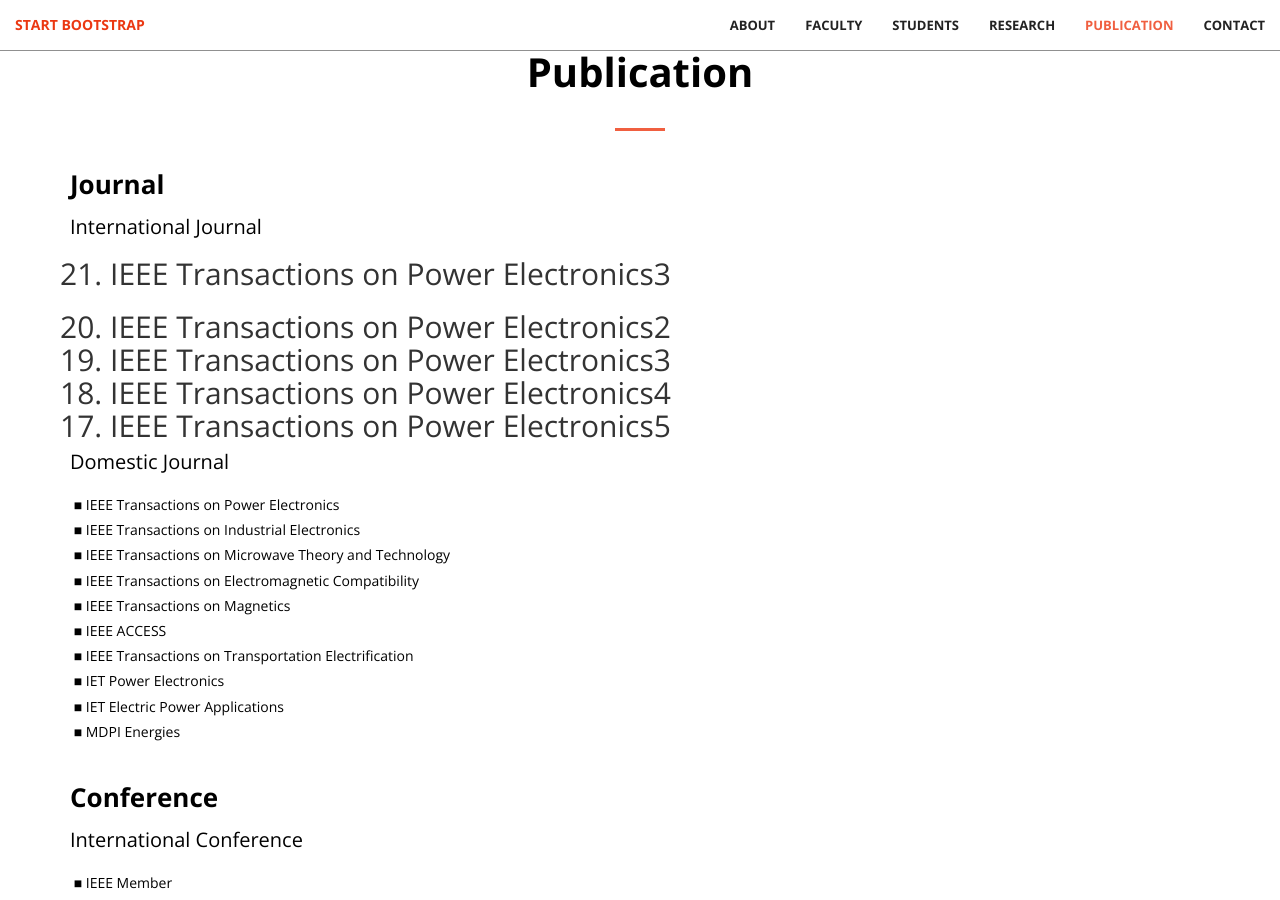
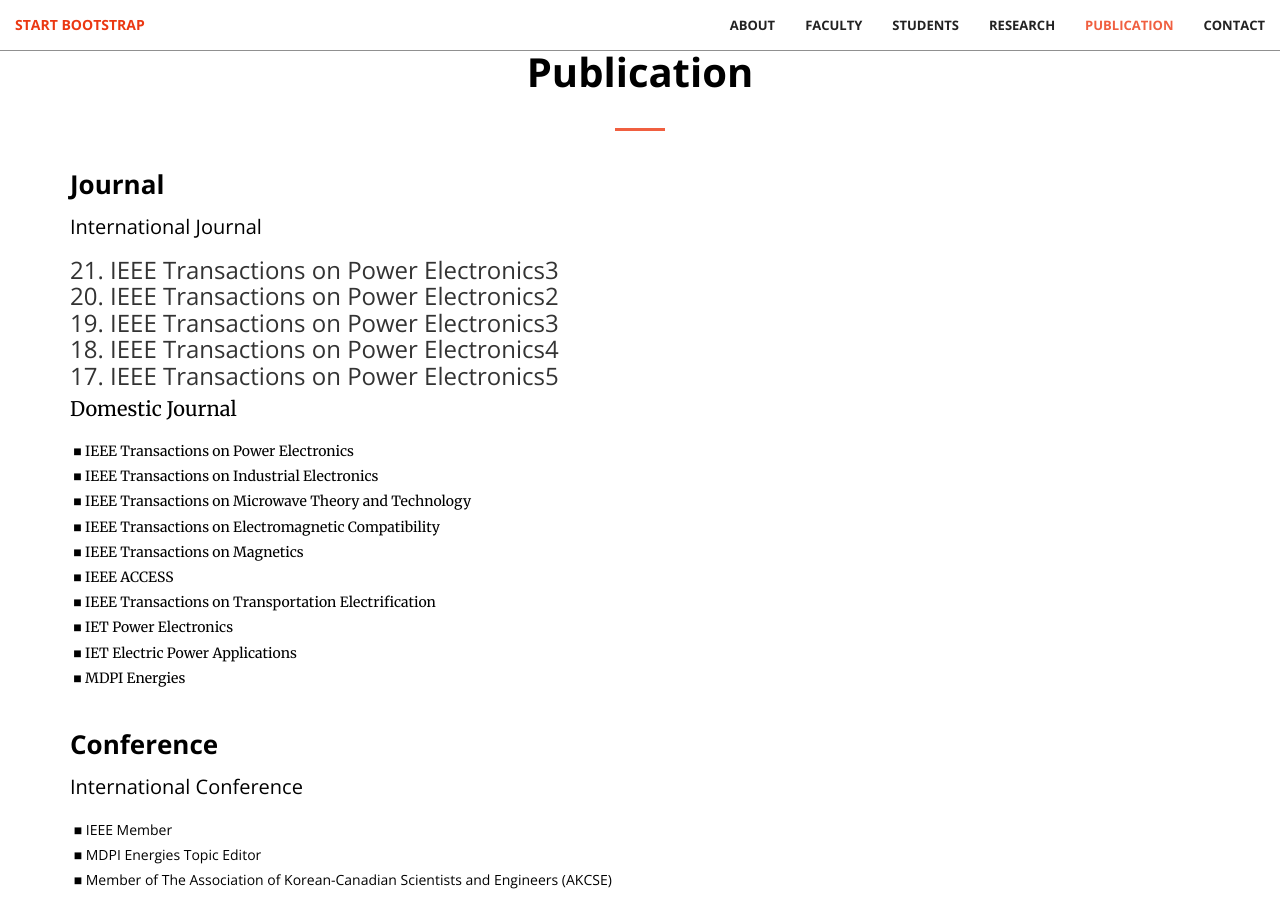
Before and after one commit to dwKim88/AEL, a Jekyll site: the page built from index.html, in a window 1280 px wide and 900 px high, scrolled down 4629 px. Built offline with Jekyll 4.4.1, drawn with Linux system fonts in a browser that asks for light colours.

Commit message:
Update services.html

```diff
--- a/_includes/services.html
+++ b/_includes/services.html
@@ -25,17 +25,18 @@
                     <p style="line-height: 1.0; color:black; font-size:20px;">
                         International Journal
                     </p>
-                    <p style="line-height: 1.8; color:black; font-size:14px;">
+
+                    <h3>
                     <ol start="21" reversed>
 
-                        <li>IEEE Transactions on Power Electronics3 </li></p>
+                        <li>IEEE Transactions on Power Electronics3 </li>
                         <li>IEEE Transactions on Power Electronics2</li>
                         <li>IEEE Transactions on Power Electronics3</li>
                         <li>IEEE Transactions on Power Electronics4</li>
                         <li>IEEE Transactions on Power Electronics5</li>
 
                     </ol>
-
+                    </h3>
 
                     <p style="line-height: 1.0; color:black; font-size:20px;">
                         Domestic Journal
```
